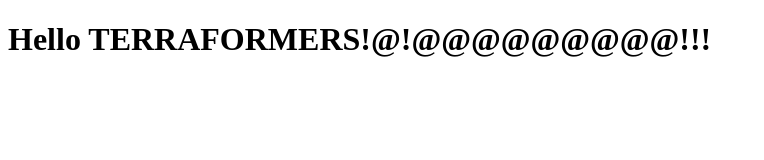
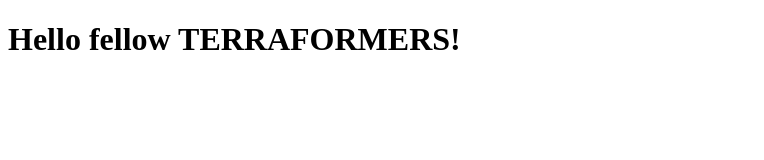
Before and after one commit to alec-ernstrom/terraform-beginner-bootcamp-2023, a plain HTML site: page public/index.html in a window 1280 px wide. Shown: the whole page, without its empty margins (0-764 px from the left). Drawn offline with Linux system fonts and the light colour scheme.

```diff
--- a/public/index.html
+++ b/public/index.html
@@ -6,6 +6,6 @@
     <title>Hello Terraformers!</title>
 </head>
 <body>
-    <h1>Hello TERRAFORMERS!@!@@@@@@@@@!!!</h1>
+    <h1>Hello fellow TERRAFORMERS!</h1>
 </body>
 </html>
```
Also changed, not shown: 5 other files.
